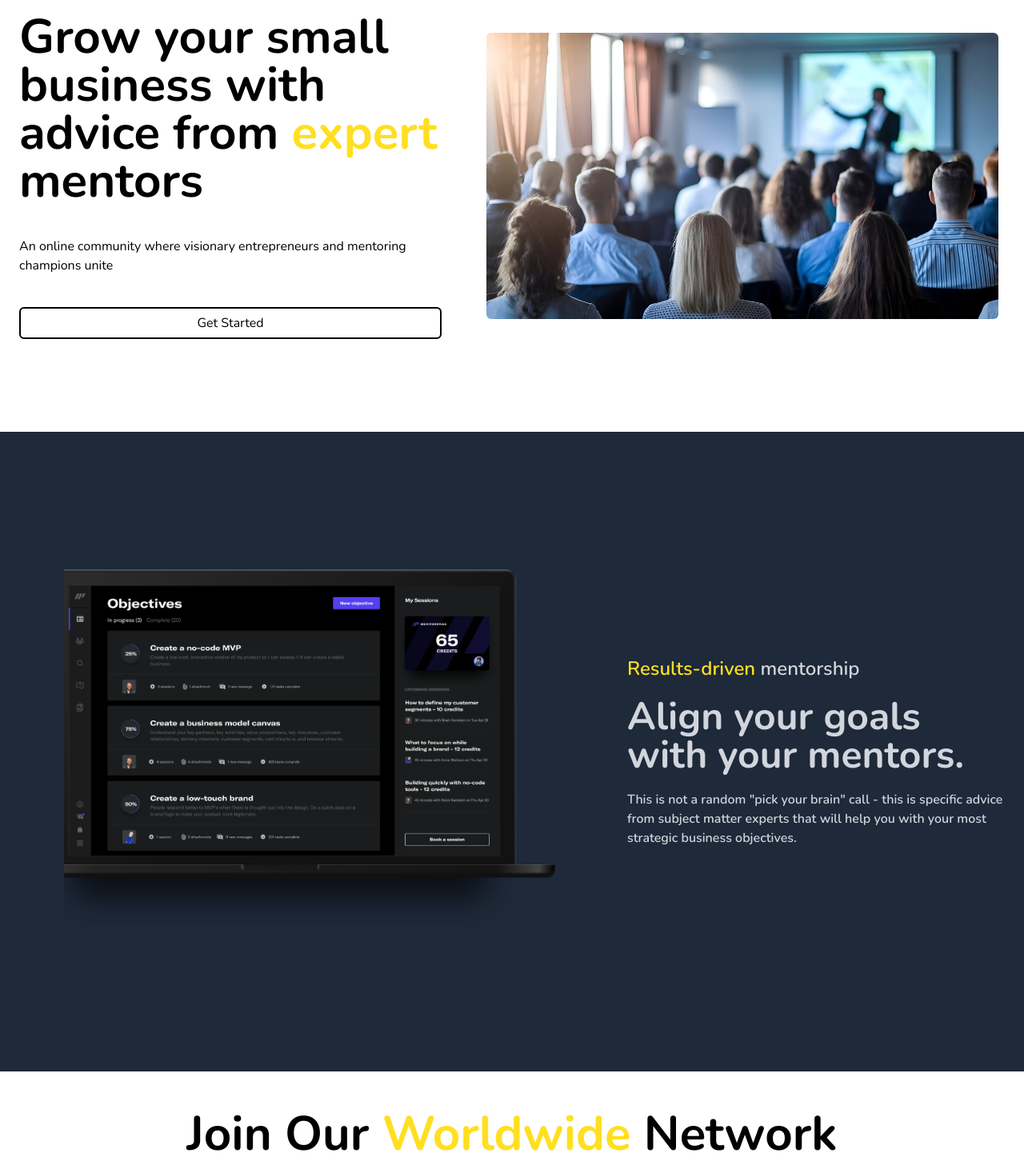
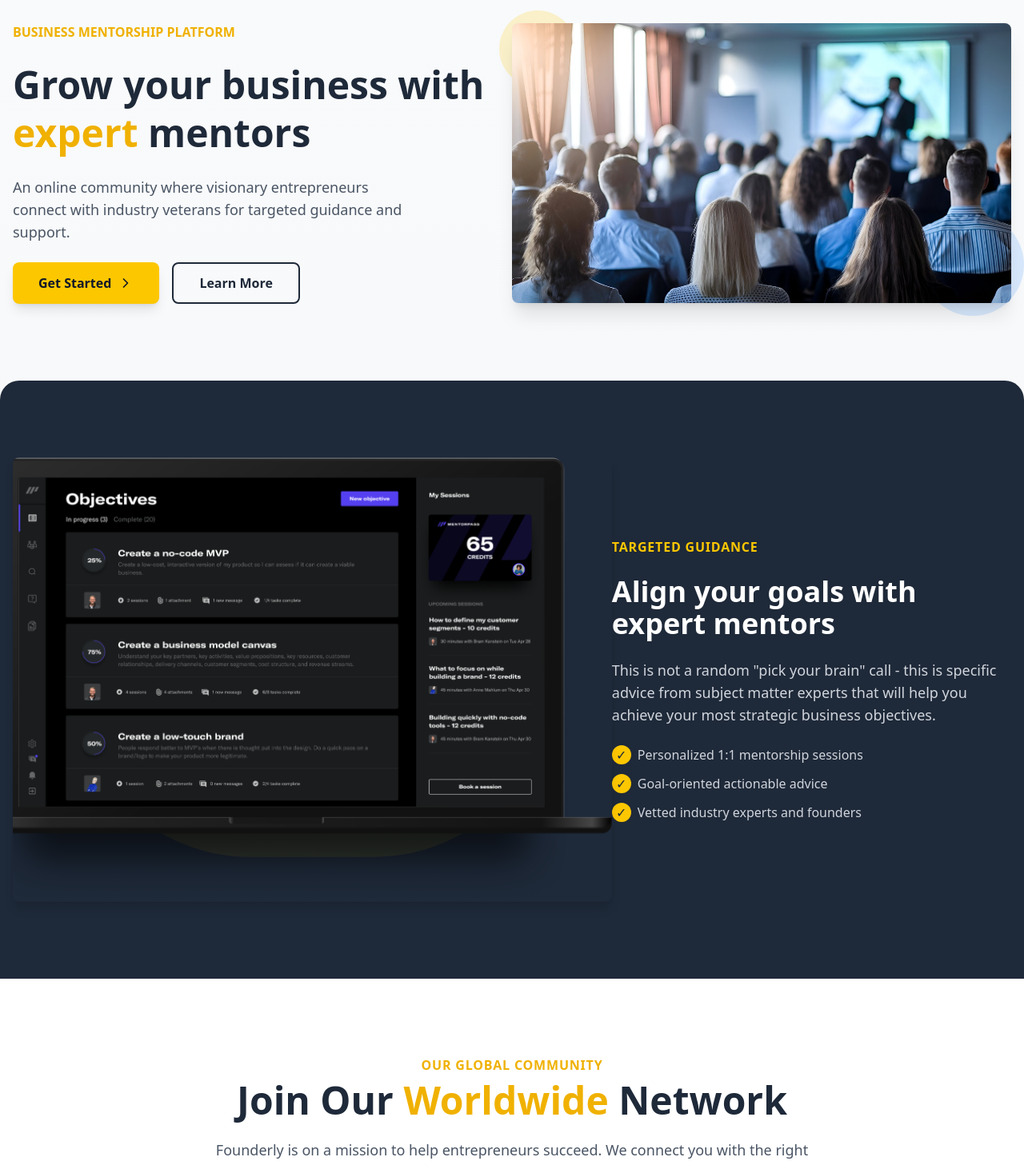
Before and after one commit to ojasharma/Team-Rocket, a React (Vite) app in the folder frontend/: page / in a window 1280 px wide. Shown: the part 180-1637 px from the top of the page at 80% size. Built offline with nearby package versions, Linux system fonts and the light colour scheme; a web font is replaced by a local one.

Commit message:
fixing homepage

```diff
--- a/frontend/src/HomePage.tsx
+++ b/frontend/src/HomePage.tsx
@@ -1,124 +1,276 @@
 import { Link } from 'react-router-dom';
+import { useState } from 'react';
+import { Menu, X, ChevronRight, Users, Coffee, Briefcase } from 'lucide-react';
+import { useNavigate } from 'react-router-dom';
 
 const HomePage = () => {
+  const [isMenuOpen, setIsMenuOpen] = useState(false);
+  const navigate = useNavigate();
+
+  const toggleMenu = () => {
+    setIsMenuOpen(!isMenuOpen);
+  };
+
   return (
-    <>
-      <div className="w-full overflow-x-hidden nunito">
-        {/* <nav className="flex justify-between items-center p-6 bg-gray-800 text-white shadow-md">
-          <div className="flex items-center">
-            <div className="text-2xl font-bold mr-4 text-yellow-300">
-              Founderly
+    <div className="w-full overflow-x-hidden font-sans bg-gradient-to-b from-gray-50 to-gray-100">
+      {/* Mobile menu toggle button */}
+      <div className="md:hidden fixed top-5 right-5 z-50">
+        <button onClick={toggleMenu} className="text-gray-800">
+          {isMenuOpen ? <X size={32} /> : <Menu size={32} />}
+        </button>
       </div>
-          </div>
-          <div>
-            <ul className="flex space-x-8">
-              <li className="cursor-pointer text-gray-400 hover:text-yellow-300 transition-colors duration-300">
+
+      {/* Mobile menu dropdown */}
+      {isMenuOpen && (
+        <div className="md:hidden bg-gray-800 py-2 shadow-lg">
+          <ul className="flex flex-col items-center space-y-4 pb-4">
+            <li className="cursor-pointer text-gray-300 hover:text-yellow-400 transition-colors duration-300 w-full text-center py-2">
               Get Started
             </li>
-              <li className="cursor-pointer text-gray-400 hover:text-yellow-300 transition-colors duration-300">
+            <li className="cursor-pointer text-gray-300 hover:text-yellow-400 transition-colors duration-300 w-full text-center py-2">
               Services
             </li>
-              <li className="cursor-pointer text-gray-400 hover:text-yellow-300 transition-colors duration-300">
+            <li className="cursor-pointer text-gray-300 hover:text-yellow-400 transition-colors duration-300 w-full text-center py-2">
               Our Network
+            </li>
+            <li className="w-full px-8 py-2">
+              <button className="w-full py-2 bg-yellow-400 hover:bg-yellow-500 text-gray-900 font-semibold rounded-md transition duration-200">
+                Sign Up
+              </button>
             </li>
           </ul>
         </div>
-        </nav> */}
+      )}
 
-        <section className="w-screen h-[80vh]">
-          <div className="flex w-full h-full">
-            {/* text */}
-            <div className="w-[45%] flex p-6 gap-10 justify-center flex-col">
-              <h1 className="text-6xl font-bold">
-                Grow your small business with advice from <span className='text-yellow-300'>expert</span> mentors
+      {/* Hero Section */}
+      <section className="pt-20 pb-16 md:pt-32 md:pb-24">
+        <div className="container mx-auto px-4">
+          <div className="flex flex-col-reverse md:flex-row items-center">
+            {/* Text content */}
+            <div className="w-full md:w-1/2 flex flex-col gap-6 text-center md:text-left mt-8 md:mt-0">
+              <span className="text-yellow-500 font-semibold">BUSINESS MENTORSHIP PLATFORM</span>
+              <h1 className="text-3xl md:text-4xl lg:text-5xl font-bold leading-tight text-gray-800">
+                Grow your business with <span className="text-yellow-500">expert</span> mentors
               </h1>
-              <h3>
-                An online community where visionary entrepreneurs and mentoring
-                champions unite
-              </h3>
-              <button className="border-black border-2 rounded-md h-10 cursor-pointer hover:bg-yellow-300 transition-all duration-200">
-                Get Started
+              <p className="text-gray-600 text-lg max-w-lg mx-auto md:mx-0">
+                An online community where visionary entrepreneurs connect with industry veterans for targeted guidance and support.
+              </p>
+              <div className="flex flex-col sm:flex-row gap-4 justify-center md:justify-start">
+                <button onClick={()=>{navigate(`api/auth`)}} className="px-8 py-3 bg-yellow-400 hover:bg-yellow-500 text-gray-900 font-bold rounded-lg shadow-lg transform transition duration-300 hover:scale-105 flex items-center justify-center gap-2">
+                  Get Started <ChevronRight size={20} />
+                </button>
+                <button className="px-8 py-3 border-2 border-gray-800 hover:bg-gray-800 hover:text-white text-gray-800 font-bold rounded-lg transition duration-300 flex items-center justify-center gap-2">
+                  Learn More
                 </button>
               </div>
-            {/* image */}
-            <div className="w-[55%] flex items-center p-8">
-              <img src="/homePage.jpeg" alt="coonecting minds" className='rounded-md'/>
+            </div>
+
+            {/* Image */}
+            <div className="w-full md:w-1/2">
+              <div className="relative">
+                <div className="absolute -top-4 -left-4 w-24 h-24 bg-yellow-400 rounded-full opacity-20"></div>
+                <div className="absolute -bottom-4 -right-4 w-32 h-32 bg-blue-400 rounded-full opacity-20"></div>
+                <img
+                  src="/homePage.jpeg"
+                  alt="Connecting minds"
+                  className="rounded-lg shadow-xl max-w-full h-auto relative z-10"
+                />
+              </div>
+            </div>
           </div>
         </div>
       </section>
 
-        <section className="bg-gray-800 h-screen flex">
-          <div className="w-[60%] flex items-center h-full">
+      {/* Features Section */}
+      <section className="bg-gray-800 py-16 md:py-24 rounded-t-3xl" id='service'>
+        <div className="container mx-auto px-4">
+          <div className="flex flex-col md:flex-row items-center">
+            {/* Image */}
+            <div className="w-full md:w-3/5 mb-8 md:mb-0 relative">
+              <div className="bg-gradient-to-r from-yellow-400 to-yellow-300 absolute top-1/2 left-1/2 transform -translate-x-1/2 -translate-y-1/2 w-4/5 h-4/5 rounded-full opacity-10"></div>
               <img
                 src="/laptop.png"
-              alt="ui ux"
-              className="ml-20 w-[80%]"
+                alt="Mentorship platform"
+                className="max-w-full h-auto rounded-lg shadow-lg relative z-10"
               />
             </div>
-          <div className="w-[40%] flex flex-col justify-center px-4 gap-5">
-            <h2 className="text-gray-300 text-2xl font-semibold">
-              <span className="text-yellow-300">Results-driven</span> mentorship
+
+            {/* Text content */}
+            <div className="w-full md:w-2/5 flex flex-col gap-6 text-center md:text-left">
+              <span className="text-yellow-400 font-semibold tracking-wider">TARGETED GUIDANCE</span>
+              <h2 className="text-white text-3xl md:text-4xl font-bold">
+                Align your goals with expert mentors
               </h2>
-            <h1 className="text-gray-300 text-5xl font-bold">
-              Align your goals with your mentors.
-            </h1>
-            <h3 className="text-gray-300 font-semibold">
+              <p className="text-gray-300 text-lg">
                 This is not a random "pick your brain" call - this is specific
-              advice from subject matter experts that will help you with your
+                advice from subject matter experts that will help you achieve your
                 most strategic business objectives.
-            </h3>
+              </p>
+              <ul className="text-gray-300 space-y-3">
+                <li className="flex items-center gap-2">
+                  <div className="w-6 h-6 rounded-full bg-yellow-400 flex items-center justify-center text-gray-800">✓</div>
+                  <span>Personalized 1:1 mentorship sessions</span>
+                </li>
+                <li className="flex items-center gap-2">
+                  <div className="w-6 h-6 rounded-full bg-yellow-400 flex items-center justify-center text-gray-800">✓</div>
+                  <span>Goal-oriented actionable advice</span>
+                </li>
+                <li className="flex items-center gap-2">
+                  <div className="w-6 h-6 rounded-full bg-yellow-400 flex items-center justify-center text-gray-800">✓</div>
+                  <span>Vetted industry experts and founders</span>
+                </li>
+              </ul>
             </div>
-        </section>
-
-        <section className="w-full h-screen flex flex-col items-center gap-10">
-          <div className="mt-12 text-6xl font-bold">
-            Join Our <span className='text-yellow-300'>Worldwide</span> Network
-          </div>
-          <div className="text-xl font-semibold w-[50%] text-center">
-            Founderly is on a mission to help entrepreneurs succeed. We do this
-            by operating accelerator programs and venture capital funds, and by
-            helping build thriving startup communities around the world.
-          </div>
-          <div className="w-[80vw] h-[60vh] flex justify-between ">
-            <div className="w-[25vw] gap-5 h-full flex items-center flex-col bg-gray-300 p-4 rounded-md">
-              <img src="/homepagecard1.webp" alt="" />
-              <h2 className="text-3xl font-bold">Mentors</h2>
-              <h3 className="text-xl text-center">
-                Guiding entrepreneurs with wisdom and experience, mentors
-                illuminate the path to growth and success in the business world.
-              </h3>
-            </div>
-            <div className="gap-5 w-[25vw] h-full flex items-center flex-col bg-gray-300 p-4 rounded-md">
-              <img src="/homepagecard2.webp" alt="" />
-              <h2 className="text-3xl font-bold">Partners</h2>
-              <h3 className="text-xl text-center">
-                Strengthening ventures through collaboration, partners bring
-                diverse expertise and build the foundation for lasting success.
-              </h3>
-            </div>
-            <div className="gap-5 w-[25vw] h-full flex items-center flex-col bg-gray-300 p-4 rounded-md">
-              <img src="/homepagecard3.webp" alt="" />
-              <h2 className="text-3xl font-bold">Investors</h2>
-              <h3 className="text-xl text-center">
-                Fueling ideas with resources, investors turn entrepreneurial
-                visions into reality and drive innovation.
-              </h3>
           </div>
         </div>
       </section>
 
-        <footer className="bg-gray-900 text-white py-6">
-      <div className="container mx-auto px-4 flex flex-col md:flex-row justify-between items-center">
-        <p className="text-sm">&copy; {new Date().getFullYear()} Your Company. All rights reserved.</p>
-        <nav className="flex space-x-4 mt-2 md:mt-0">
-          <Link to="/about" className="hover:text-gray-400">About</Link>
-          <Link to="/contact" className="hover:text-gray-400">Contact</Link>
-          <Link to="/privacy" className="hover:text-gray-400">Privacy Policy</Link>
-        </nav>
+      {/* Network Section */}
+      <section className="py-16 md:py-24 bg-white" id='network'>
+        <div className="container mx-auto px-4">
+          <div className="text-center mb-14">
+            <span className="text-yellow-500 font-semibold tracking-wider">OUR GLOBAL COMMUNITY</span>
+            <h2 className="text-3xl md:text-5xl font-bold mb-6 mt-2 text-gray-800">
+              Join Our <span className="text-yellow-500">Worldwide</span> Network
+            </h2>
+            <p className="text-lg text-gray-600 max-w-3xl mx-auto">
+              Founderly is on a mission to help entrepreneurs succeed. We connect you with the right people, resources, and knowledge to build thriving businesses.
+            </p>
+          </div>
+
+          <div className="grid grid-cols-1 md:grid-cols-3 gap-8">
+            {/* Card 1 */}
+            <div className="bg-white rounded-xl shadow-lg overflow-hidden transform transition duration-300 hover:scale-105 hover:shadow-xl border border-gray-100">
+              <div className="h-48 overflow-hidden bg-yellow-50 flex items-center justify-center">
+                <Users size={80} className="text-yellow-400" />
+              </div>
+              <div className="p-6">
+                <h3 className="text-2xl font-bold mb-3 text-gray-800">Mentors</h3>
+                <p className="text-gray-600">
+                  Guiding entrepreneurs with wisdom and experience, mentors
+                  illuminate the path to growth and success in the business world.
+                </p>
+                <div className="mt-6 flex justify-end">
+                  <button className="flex items-center text-yellow-500 font-semibold hover:text-yellow-600 transition-colors duration-200">
+                    Meet our mentors <ChevronRight size={16} className="ml-1" />
+                  </button>
+                </div>
+              </div>
+            </div>
+
+            {/* Card 2 */}
+            <div className="bg-white rounded-xl shadow-lg overflow-hidden transform transition duration-300 hover:scale-105 hover:shadow-xl border border-gray-100">
+              <div className="h-48 overflow-hidden bg-yellow-50 flex items-center justify-center">
+                <Coffee size={80} className="text-yellow-400" />
+              </div>
+              <div className="p-6">
+                <h3 className="text-2xl font-bold mb-3 text-gray-800">Partners</h3>
+                <p className="text-gray-600">
+                  Collaborating with like-minded organizations and brands to
+                  deliver the best business solutions and opportunities.
+                </p>
+                <div className="mt-6 flex justify-end">
+                  <button className="flex items-center text-yellow-500 font-semibold hover:text-yellow-600 transition-colors duration-200">
+                    Our partners <ChevronRight size={16} className="ml-1" />
+                  </button>
+                </div>
+              </div>
+            </div>
+
+            {/* Card 3 */}
+            <div className="bg-white rounded-xl shadow-lg overflow-hidden transform transition duration-300 hover:scale-105 hover:shadow-xl border border-gray-100">
+              <div className="h-48 overflow-hidden bg-yellow-50 flex items-center justify-center">
+                <Briefcase size={80} className="text-yellow-400" />
+              </div>
+              <div className="p-6">
+                <h3 className="text-2xl font-bold mb-3 text-gray-800">Investors</h3>
+                <p className="text-gray-600">
+                  Connecting founders to investors who are passionate about
+                  fostering innovation and supporting growth.
+                </p>
+                <div className="mt-6 flex justify-end">
+                  <button className="flex items-center text-yellow-500 font-semibold hover:text-yellow-600 transition-colors duration-200">
+                    Connect with investors <ChevronRight size={16} className="ml-1" />
+                  </button>
+                </div>
+              </div>
+            </div>
+          </div>
+        </div>
+      </section>
+
+      {/* Testimonials Section */}
+      <section className="bg-gray-100 py-16">
+        <div className="container mx-auto px-4 text-center">
+          <h2 className="text-3xl font-bold text-gray-800 mb-6">
+            What Our Clients Say
+          </h2>
+          <p className="text-lg text-gray-600 max-w-3xl mx-auto">
+            Hear from some of the successful entrepreneurs who have experienced significant growth through our mentorship program.
+          </p>
+          <div className="mt-8 flex flex-wrap justify-center gap-8">
+            {/* Testimonial 1 */}
+            <div className="bg-white rounded-xl shadow-lg p-6 w-full md:w-1/3">
+              <p className="text-gray-600 mb-6">
+                "Thanks to Founderly, I found a mentor who helped me scale my business and avoid common mistakes. I couldn't have done it without their guidance."
+              </p>
+              <div className="flex items-center gap-3">
+                <img
+                  src="/pic.webp"
+                  alt="Client Avatar"
+                  className="w-12 h-12 rounded-full"
+                />
+                <div>
+                  <p className="text-gray-800 font-semibold">Ayush Kashyap</p>
+                  <p className="text-gray-500">Founder of TechHub</p>
+                </div>
+              </div>
+            </div>
+
+            {/* Testimonial 2 */}
+            <div className="bg-white rounded-xl shadow-lg p-6 w-full md:w-1/3">
+              <p className="text-gray-600 mb-6">
+                "The mentorship I received was invaluable. My business grew rapidly, and I gained the confidence to scale globally."
+              </p>
+              <div className="flex items-center gap-3">
+                <img
+                  src="/pic.webp"
+                  alt="Client Avatar"
+                  className="w-12 h-12 rounded-full"
+                />
+                <div>
+                  <p className="text-gray-800 font-semibold">Ojasvi Sharma</p>
+                  <p className="text-gray-500">Founder of GreenTech</p>
+                </div>
+              </div>
+            </div>
+          </div>
+        </div>
+      </section>
+
+      {/* Footer Section */}
+      <footer className="bg-gray-800 py-10">
+        <div className="container mx-auto px-4">
+          <div className="text-center text-gray-400">
+            <p>&copy; 2025 Founderly. All Rights Reserved.</p>
+          </div>
+          <div className="flex justify-center gap-6 mt-6">
+            <a href="#" className="text-gray-400 hover:text-white">
+              LinkedIn
+            </a>
+            <a href="#" className="text-gray-400 hover:text-white">
+              Twitter
+            </a>
+            <a href="#" className="text-gray-400 hover:text-white">
+              Facebook
+            </a>
+            <a href="#" className="text-gray-400 hover:text-white">
+              Instagram
+            </a>
+          </div>
         </div>
       </footer>
     </div>
-    </>
   );
 };
 
```
Also changed, not shown: frontend/src/components/ui/Navbar.tsx (+18 -4 lines), frontend/public/home-page.jpeg (deleted), frontend/public/pic.webp (added). Lines whose indentation alone changed are shown as unchanged.
